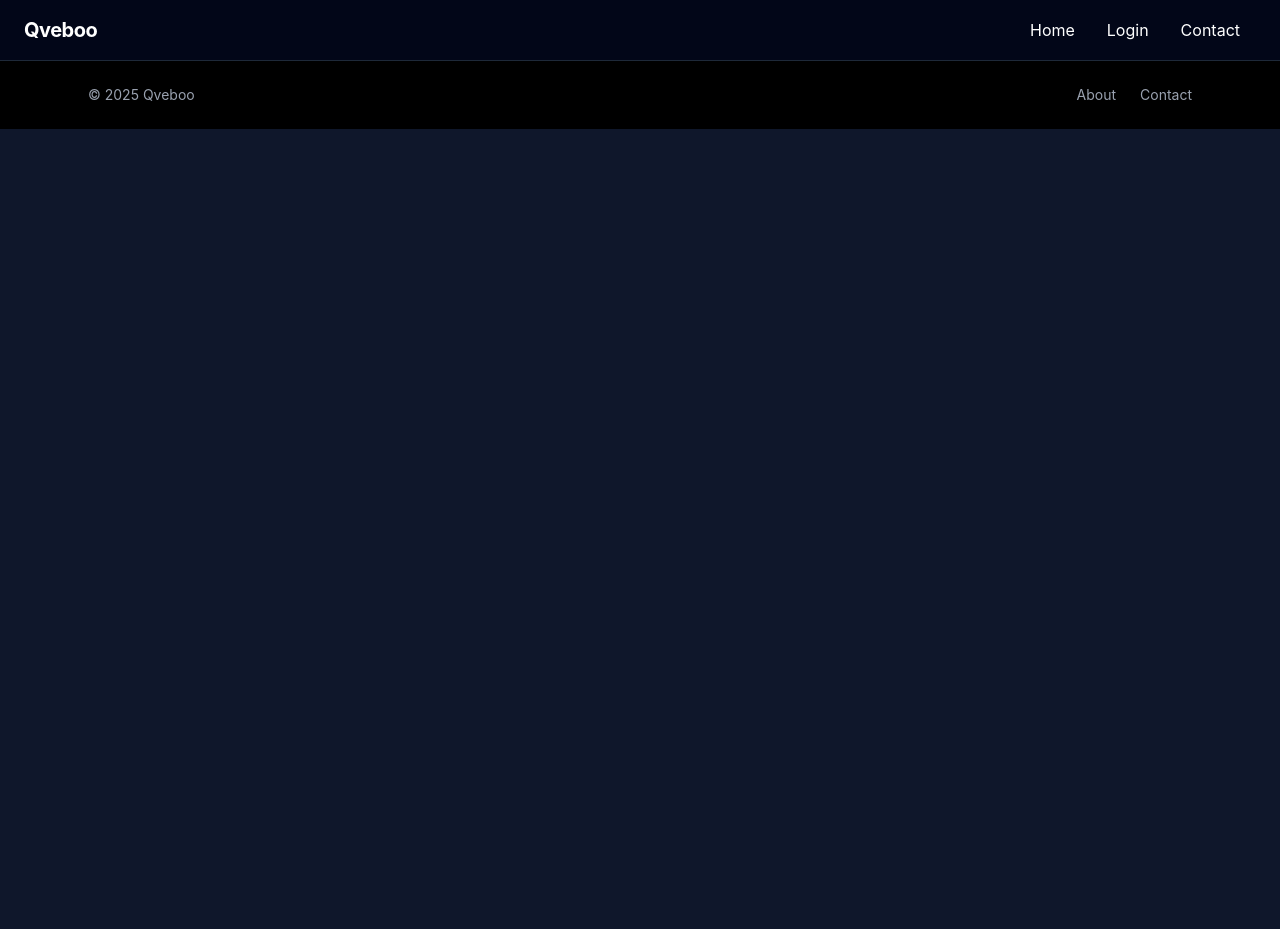
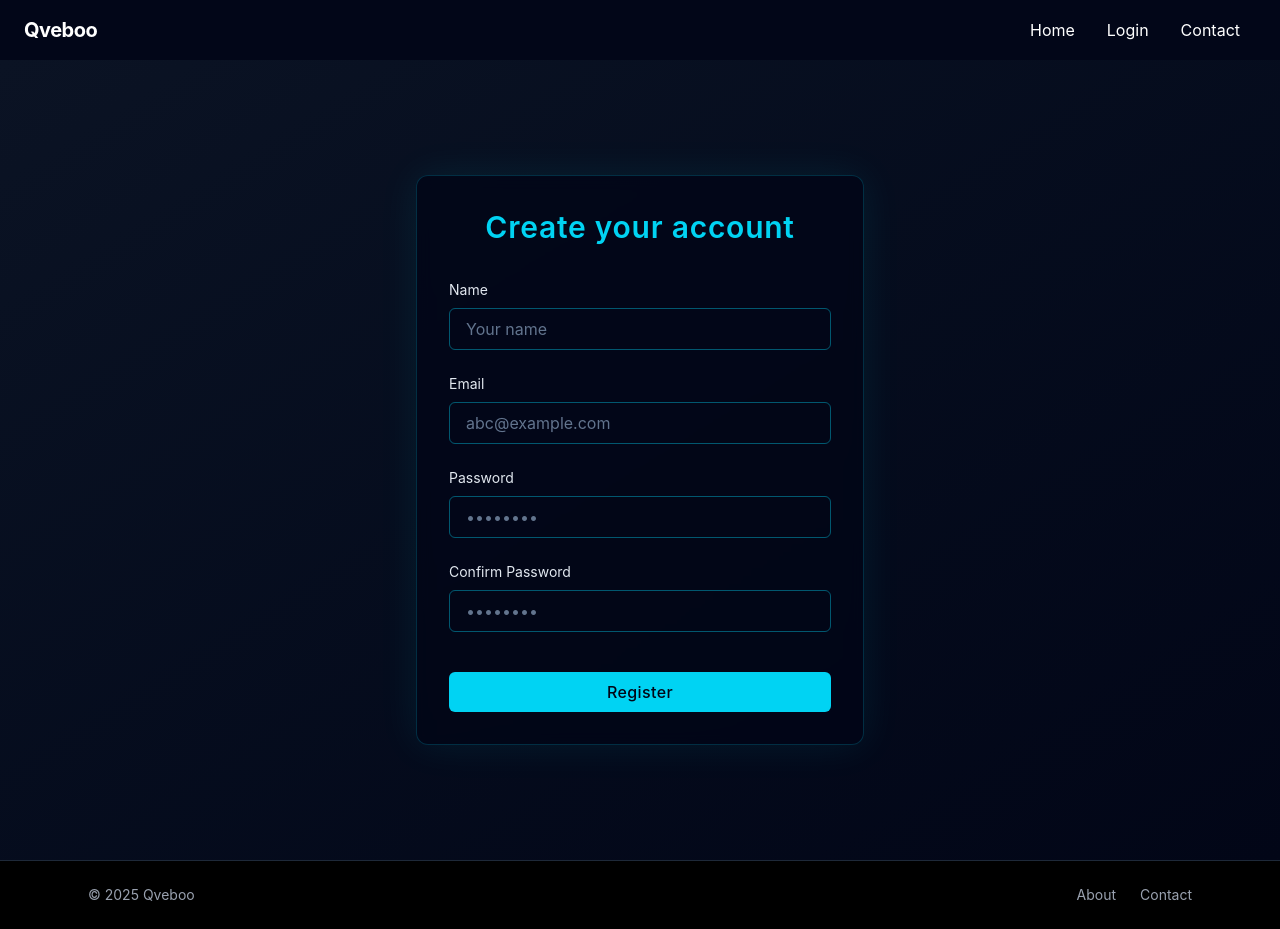
Before and after one commit to Sarthak-145/blog-backend, a React (Vite) app in the folder client/: page /register in a window 1280 px wide. Before the commit the page ends 800 px from the top, so only its background shows below. Built offline with nearby package versions, Linux system fonts and the light colour scheme.

Commit message:
login is hitting server, both client and server routes are working

```diff
--- a/client/src/app/App.jsx
+++ b/client/src/app/App.jsx
@@ -6,6 +6,7 @@ import Footer from '../components/Footer';
 import Landing from '../pages/Landing';
 import Home from '../pages/Home';
 import Login from '../pages/Login';
+import Register from '../pages/Register';
 
 function App() {
   return (
@@ -16,6 +17,7 @@ function App() {
         <Route path="/" element={<Landing />} />
         <Route path="/home" element={<Home />} />
         <Route path="/login" element={<Login />} />
+        <Route path="/register" element={<Register />} />
       </Routes>
 
       <Footer />
--- a/client/src/components/Navbar.jsx
+++ b/client/src/components/Navbar.jsx
@@ -10,7 +10,7 @@ const Navbar = () => {
           Home
         </Link>
 
-        <Link to="../pages/Login" className="mx-4 hover:text-gray-300">
+        <Link to="/login" className="mx-4 hover:text-gray-300">
           Login
         </Link>
 
--- a/client/src/pages/Landing.jsx
+++ b/client/src/pages/Landing.jsx
@@ -1,3 +1,4 @@
+import { Link } from 'react-router-dom';
 import Home from './Home';
 export default function Landing() {
   return (
@@ -8,9 +9,12 @@ export default function Landing() {
 
           <p className="text-gray-400">Turn thoughts into something real.</p>
 
-          <button className="px-6 py-3 rounded-lg bg-white text-black font-medium hover:bg-gray-200 transition">
+          <Link
+            to="/register"
+            className="px-6 py-3 rounded-lg bg-white text-black font-medium hover:bg-gray-200 transition"
+          >
             Get started
-          </button>
+          </Link>
         </div>
       </div>
       <Home />
--- a/client/src/pages/Login.jsx
+++ b/client/src/pages/Login.jsx
@@ -1,5 +1,79 @@
+import { login } from '../services/auth.service';
+import { useState } from 'react';
+
 const Login = () => {
-  return <h3>Login Page</h3>;
+  const [email, setEmail] = useState('');
+  const [password, setPassword] = useState('');
+  const [loading, setLoading] = useState(false);
+  const [error, setError] = useState(null);
+
+  const handleSubmit = async (e) => {
+    e.preventDefault();
+    console.log(email, password);
+
+    setLoading(true);
+    setError(null);
+
+    try {
+      const response = await login({ email, password });
+    } catch (err) {
+      setError(err.msg || 'Login failed');
+    } finally {
+      setLoading(false);
+    }
+  };
+
+  return (
+    <div className="min-h-screen flex items-center justify-center bg-gradient-to-br from-[#0b1324] to-[#020617] px-4">
+      <div
+        className="w-full max-w-md rounded-xl bg-[#020617]/80 backdrop-blur
+                      border border-cyan-400/20 shadow-[0_0_40px_rgba(0,255,255,0.08)]
+                      p-8"
+      >
+        <h2 className="text-center text-2xl font-semibold tracking-wide text-cyan-400 mb-8">
+          Login to write posts
+        </h2>
+
+        <form className="flex flex-col gap-6" onSubmit={handleSubmit}>
+          <div className="flex flex-col gap-2">
+            <label className="text-sm text-slate-200">Email</label>
+            <input
+              type="email"
+              placeholder="abc@example.com"
+              className="rounded-md bg-transparent border border-cyan-400/40
+                         px-4 py-2 text-slate-100 placeholder-slate-500
+                         focus:outline-none focus:ring-2 focus:ring-cyan-400/60
+                         focus:border-cyan-400 transition"
+              onChange={(e) => setEmail(e.target.value)}
+            />
+          </div>
+
+          <div className="flex flex-col gap-2">
+            <label className="text-sm text-slate-200">Password</label>
+            <input
+              type="password"
+              placeholder="password"
+              className="rounded-md bg-transparent border border-cyan-400/40
+                         px-4 py-2 text-slate-100 placeholder-slate-500
+                         focus:outline-none focus:ring-2 focus:ring-cyan-400/60
+                         focus:border-cyan-400 transition"
+              onChange={(e) => setPassword(e.target.value)}
+            />
+          </div>
+
+          <button
+            type="submit"
+            className="mt-4 rounded-md bg-cyan-400 text-[#020617]
+                       py-2 font-medium tracking-wide
+                       hover:bg-cyan-300 active:scale-[0.98]
+                       transition"
+          >
+            Login
+          </button>
+        </form>
+      </div>
+    </div>
+  );
 };
 
 export default Login;
--- a/client/src/pages/Register.jsx
+++ b/client/src/pages/Register.jsx
@@ -0,0 +1,77 @@
+const Register = () => {
+  return (
+    <div className="min-h-screen flex items-center justify-center bg-gradient-to-br from-[#0b1324] to-[#020617] px-4">
+      <div
+        className="w-full max-w-md rounded-xl bg-[#020617]/80 backdrop-blur
+                   border border-cyan-400/20 shadow-[0_0_40px_rgba(0,255,255,0.08)]
+                   p-8"
+      >
+        <h2 className="text-center text-2xl font-semibold tracking-wide text-cyan-400 mb-8">
+          Create your account
+        </h2>
+
+        <form className="flex flex-col gap-6">
+          <div className="flex flex-col gap-2">
+            <label className="text-sm text-slate-200">Name</label>
+            <input
+              type="text"
+              placeholder="Your name"
+              className="rounded-md bg-transparent border border-cyan-400/40
+                         px-4 py-2 text-slate-100 placeholder-slate-500
+                         focus:outline-none focus:ring-2 focus:ring-cyan-400/60
+                         focus:border-cyan-400 transition"
+            />
+          </div>
+
+          <div className="flex flex-col gap-2">
+            <label className="text-sm text-slate-200">Email</label>
+            <input
+              type="email"
+              placeholder="abc@example.com"
+              className="rounded-md bg-transparent border border-cyan-400/40
+                         px-4 py-2 text-slate-100 placeholder-slate-500
+                         focus:outline-none focus:ring-2 focus:ring-cyan-400/60
+                         focus:border-cyan-400 transition"
+            />
+          </div>
+
+          <div className="flex flex-col gap-2">
+            <label className="text-sm text-slate-200">Password</label>
+            <input
+              type="password"
+              placeholder="••••••••"
+              className="rounded-md bg-transparent border border-cyan-400/40
+                         px-4 py-2 text-slate-100 placeholder-slate-500
+                         focus:outline-none focus:ring-2 focus:ring-cyan-400/60
+                         focus:border-cyan-400 transition"
+            />
+          </div>
+
+          <div className="flex flex-col gap-2">
+            <label className="text-sm text-slate-200">Confirm Password</label>
+            <input
+              type="password"
+              placeholder="••••••••"
+              className="rounded-md bg-transparent border border-cyan-400/40
+                         px-4 py-2 text-slate-100 placeholder-slate-500
+                         focus:outline-none focus:ring-2 focus:ring-cyan-400/60
+                         focus:border-cyan-400 transition"
+            />
+          </div>
+
+          <button
+            type="submit"
+            className="mt-4 rounded-md bg-cyan-400 text-[#020617]
+                       py-2 font-medium tracking-wide
+                       hover:bg-cyan-300 active:scale-[0.98]
+                       transition"
+          >
+            Register
+          </button>
+        </form>
+      </div>
+    </div>
+  );
+};
+
+export default Register;
--- a/client/src/services/axios.js
+++ b/client/src/services/axios.js
@@ -1,7 +1,7 @@
 import axios from 'axios';
 
 const API = axios.create({
-  baseURL: 'http://localhost:5000',
+  baseURL: 'http://localhost:5000/api',
   withCredentials: true,
 });
 
--- a/client/src/services/posts.service.js
+++ b/client/src/services/posts.service.js
@@ -1,4 +1,4 @@
 import API from './axios';
 
-export const createPost = (data) => API.post('/api/posts', data);
-export const getPosts = () => API.get('/api/posts');
+export const createPost = (data) => API.post('/posts', data);
+export const getPosts = () => API.get('/posts');
```
Also changed, not shown: 1 other file (tests, documents, lock files or other folders).
